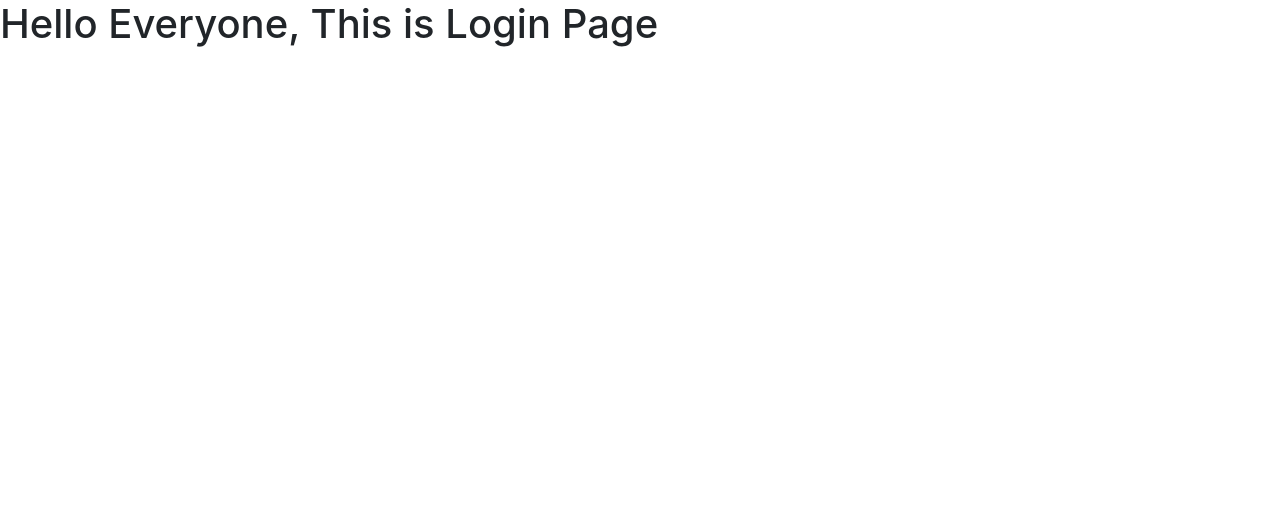
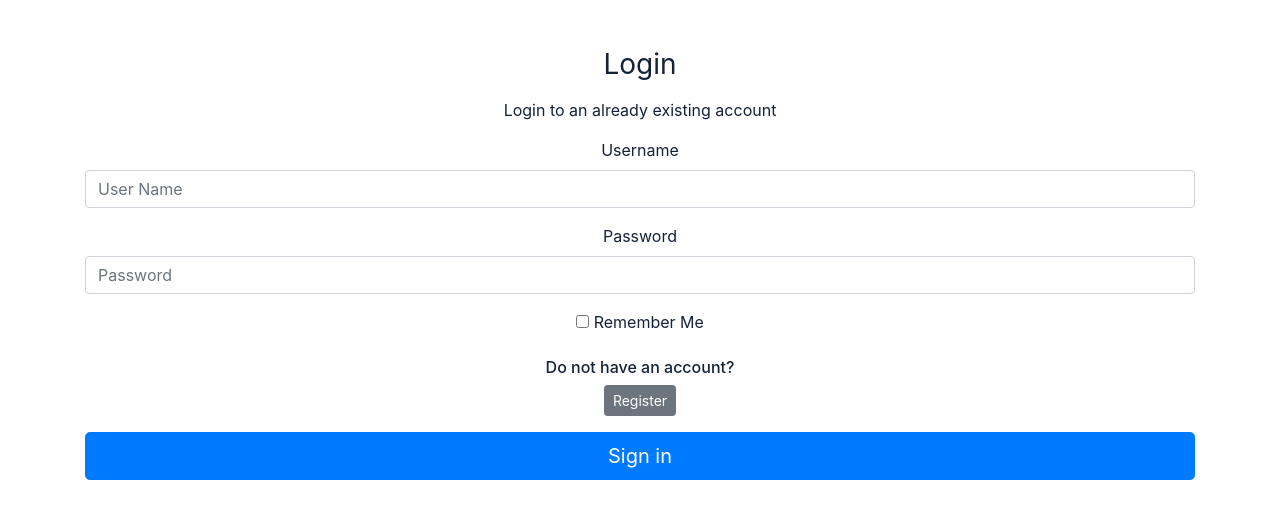
Before and after one commit to Jojo-Paris/rate-my-building, a Flask app: page /login in a window 1280 px wide. Shown: the top 519 px of the page. Run offline with Flask 3, Linux system fonts and the light colour scheme; some libraries are stand-ins or nearby versions.

Commit message:
Login/out functions and new home page

```diff
--- a/portfolio/forms.py
+++ b/portfolio/forms.py
@@ -1,5 +1,5 @@
 from flask_wtf import FlaskForm
-from wtforms import StringField, PasswordField, SubmitField, DecimalField, IntegerField, validators
+from wtforms import StringField, PasswordField, SubmitField, DecimalField, IntegerField, validators, BooleanField
 from wtforms.validators import Length, EqualTo, Email, DataRequired, ValidationError, NumberRange
 from portfolio.models import User
 from flask_login import current_user
@@ -30,3 +30,9 @@ class RegisterForm(FlaskForm):
 
     password2 = PasswordField(label='Confirm Password:', validators=[EqualTo('password1'), DataRequired()])
     submit = SubmitField(label='Create Account')
+
+class LoginForm(FlaskForm):
+    username = StringField(label='Username', validators=[DataRequired(message="Username is required")])
+    password = PasswordField(label='Password', validators=[DataRequired(message="Password is required")])
+    remember_me = BooleanField('Remember Me')
+    submit = SubmitField(label='Sign in')
--- a/portfolio/routes.py
+++ b/portfolio/routes.py
@@ -1,7 +1,10 @@
 from portfolio import app
 from flask import render_template, redirect, url_for, flash, request
 from portfolio.models import User, Review
-from portfolio.forms import RegisterForm
+from portfolio.forms import RegisterForm, LoginForm
+from flask_login import logout_user, login_required
+
+
 from portfolio import db
 from flask_login import login_user, logout_user, login_required, current_user
 import os
@@ -39,10 +42,24 @@ def register_page():
 
 @app.route("/login", methods=['POST', 'GET'])
 def login_page():
-    return render_template('login.html')
+    form = LoginForm()
+    if form.validate_on_submit():
+        attempted_user = User.query.filter_by(username=form.username.data).first()
+        if attempted_user:
+            if attempted_user.check_password_correction(attempted_password=form.password.data):
+                login_user(attempted_user)
+                flash(f'Welcome, {attempted_user.username}!', category='success')
+                return redirect(url_for('logged_in_page'))
+            else:
+                flash('Incorrect password. Please try again.', category='danger')
+        else:
+            flash('Username not found. Please check and try again.', category='danger')
+
+    return render_template('login.html', form=form)
 
 @app.route('/logout')
+@login_required
 def logout_page():
     logout_user()
-    flash("You have been logged out!", category='info')
+    flash("You have been logged out. See you again!", category='info')
     return redirect(url_for("home_page"))
--- a/portfolio/templates/login.html
+++ b/portfolio/templates/login.html
@@ -1,14 +1,38 @@
 {% extends 'base.html' %}
 {% block title %}
-    Login
+    Login to your Account
 {% endblock %}
 
 {% block content %}
+    <div class="container fade-in mt-5">
+        <div class="text-center">
+            <h1 class="h3 mb-3 font-weight-normal" style="color: #152238;">Login</h1>
+            <p style="color: #152238;">Login to an already existing account</p>
 
+            <form method="POST" class="form-signin" style="color:white">
+                {{ form.hidden_tag() }}
 
-<h1>Hello Everyone, This is Login Page</h1>
+                <div style="color: #152238 ;">
+                    {{ form.username.label() }}
+                </div>
+                {{ form.username(class="form-control", placeholder="User Name") }}
 
+                <div class="mt-3" style="color: #152238;">
+                    {{ form.password.label() }}
+                </div>
+                {{ form.password(class="form-control", placeholder="Password") }}
 
+                <div class="checkbox mt-3" style="color: #152238;">
+                    {{ form.remember_me() }} {{ form.remember_me.label() }}
+                </div>
 
+                <div class="mt-3">
+                    <h6 style="color: #152238;">Do not have an account?</h6>
+                    <a class="btn btn-sm btn-secondary" href="{{ url_for('register_page') }}">Register</a>
+                </div>
 
+                {{ form.submit(class="btn btn-lg btn-block btn-primary mt-3") }}
+            </form>
+        </div>
+    </div>
 {% endblock %}
```
Also changed, not shown: portfolio/templates/home.html (+16 -6 lines).
